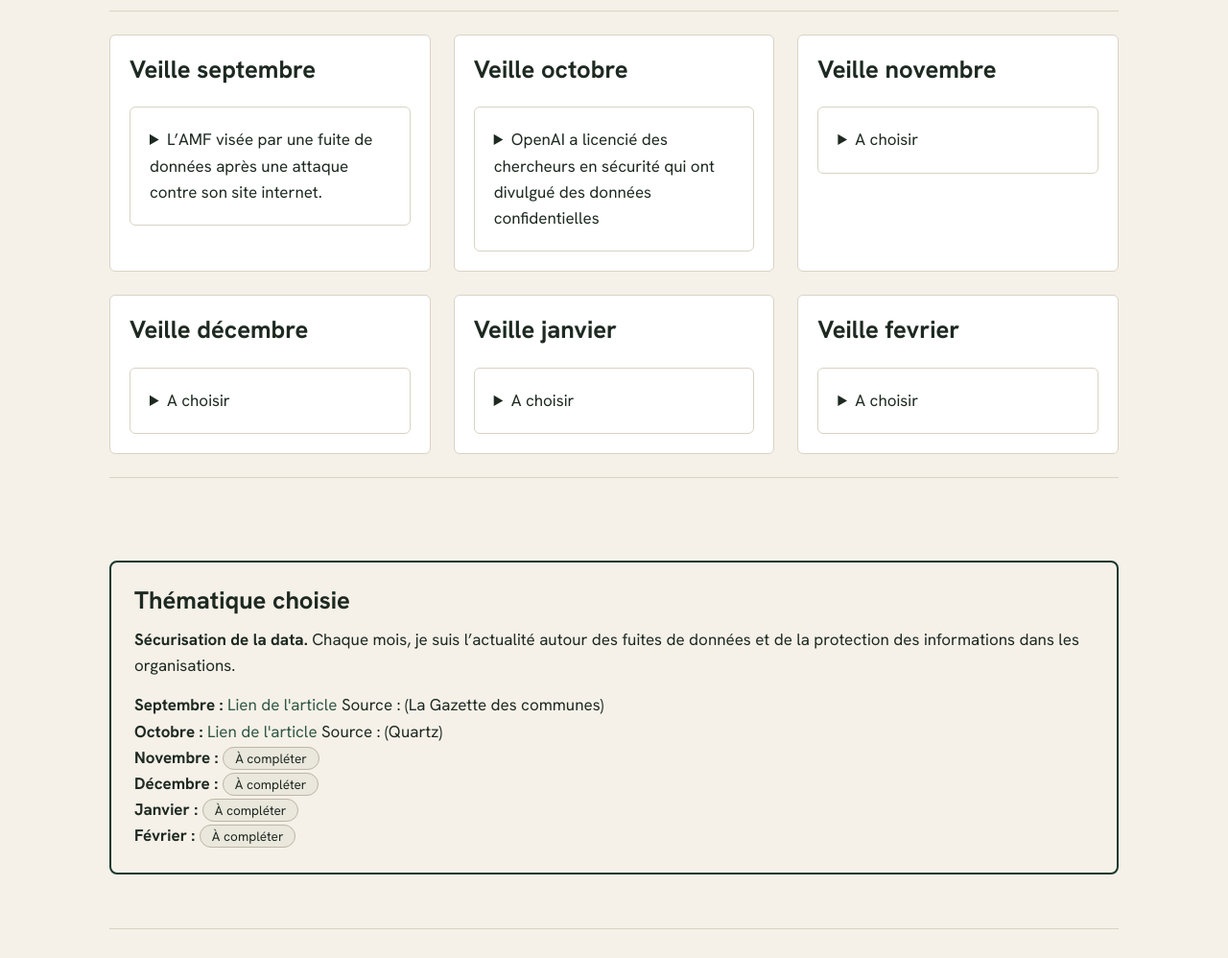
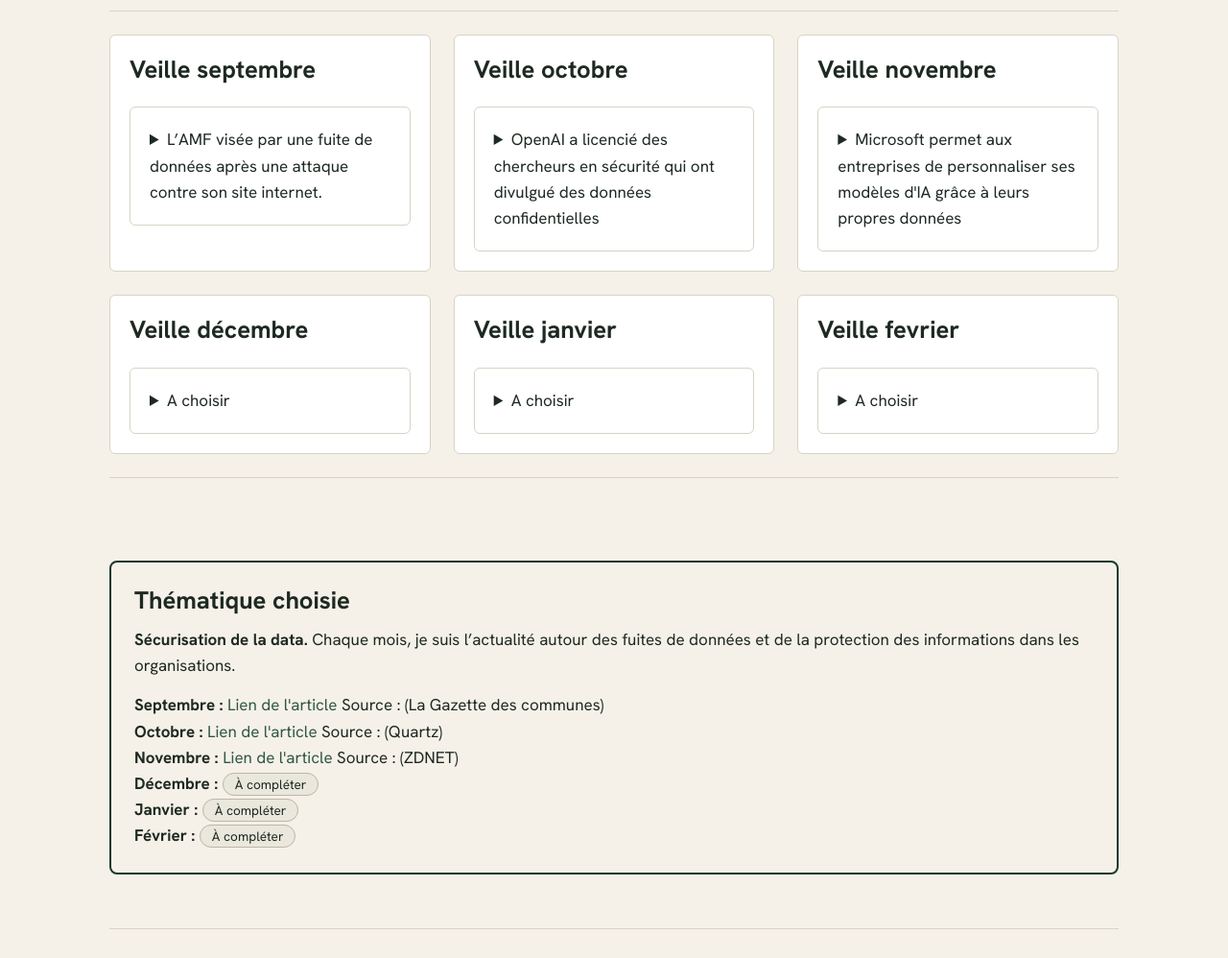
Before and after one commit to Sass077/portfolio-sassolas-lucas, a plain HTML site: page portfolio/veille.html in a window 1280 px wide. Shown: the part 184-1182 px from the top of the page at 96% size. Drawn offline with Linux system fonts and the light colour scheme.

Commit message:
Update November section with Microsoft AI news

```diff
--- a/portfolio/veille.html
+++ b/portfolio/veille.html
@@ -63,8 +63,9 @@
 
               <h2 id="t-missions" style="margin-bottom:24px">Veille novembre</h2>
               <details class="mission">
-                <summary><span><span class="t">A choisir</span></span></summary>
-                <div class="body"><p></p></div>
+                <summary><span><span class="t">Microsoft permet aux entreprises de personnaliser ses modèles d'IA grâce à leurs propres données</span></span></summary>
+                <br><br>
+                <div class="body"><p>Microsoft lance « Licensed Weights », une fonctionnalité permettant aux entreprises de personnaliser ses modèles d'intelligence artificielle avec leurs propres données tout en gardant le contrôle de celles-ci.</p></div>
               </details>
             </li>
 
@@ -107,7 +108,7 @@
               <ul class="articles" aria-label="Articles suivis">
                 <li><strong>Septembre :</strong> <a href="https://www.lagazettedescommunes.com/numerique/cybersecurite/lamf-visee-par-une-fuite-de-donnees-apres-une-attaque-contre-son-site-internet.WO3CR2I2LVACFCHPZDGXAYPYUM.html" target="_blank" rel="noopener noreferrer">Lien de l'article</a> Source : (La Gazette des communes)</li>
                 <li><strong>Octobre :</strong> <a href="https://fr.qz.com/openai-a-licenci-des-chercheurs-en-scurit-qui-ont-divulgu-des-donnes-confidentielles-100126" target="_blank" rel="noopener noreferrer">Lien de l'article</a> Source : (Quartz)</li>
-                <li><strong>Novembre :</strong> <span class="tag todo">À compléter</span></li>
+                <li><strong>Novembre :</strong> <a href="https://www.zdnet.fr/actualites/la-nouvelle-fonctionnalite-licensed-weights-de-microsoft-permet-aux-entreprises-de-personnaliser-leurs-modeles-dia-a-laide-de-leurs-propres-donnees-508209.htm" target="_blank" rel="noopener noreferrer">Lien de l'article</a> Source : (ZDNET)</li>
                 <li><strong>Décembre :</strong> <span class="tag todo">À compléter</span></li>
                 <li><strong>Janvier :</strong> <span class="tag todo">À compléter</span></li>
                 <li><strong>Février :</strong> <span class="tag todo">À compléter</span></li>
```
